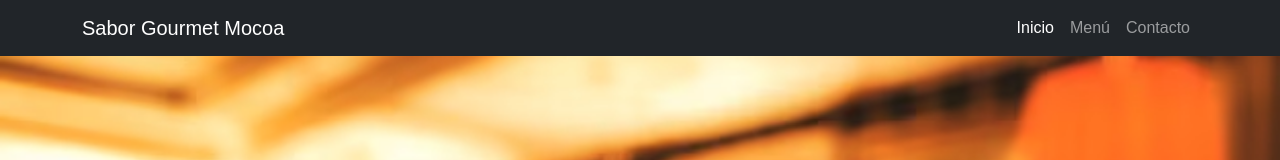
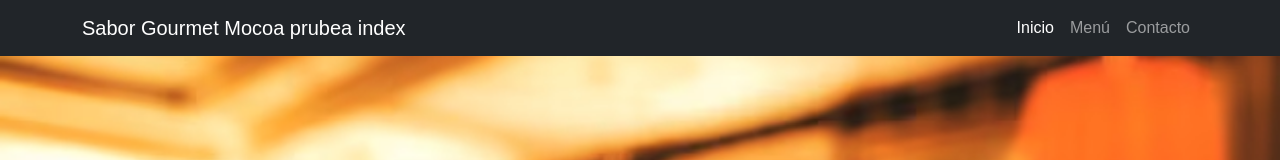
Before and after one commit to MiltonPillimue/TallerPracticagit, a plain HTML site: page index.html in a window 1280 px wide. Shown: the top 160 px of the page. Drawn offline with nearby package versions, Linux system fonts and the light colour scheme.

Commit message:
Actualización del proyecto

```diff
--- a/index.html
+++ b/index.html
@@ -15,7 +15,7 @@
         <div class="container">
 
             <a class="navbar-brand" href="index.html">
-                Sabor Gourmet Mocoa
+                Sabor Gourmet Mocoa prubea index
             </a>
 
             <button class="navbar-toggler" type="button" data-bs-toggle="collapse" data-bs-target="#menu">
```
